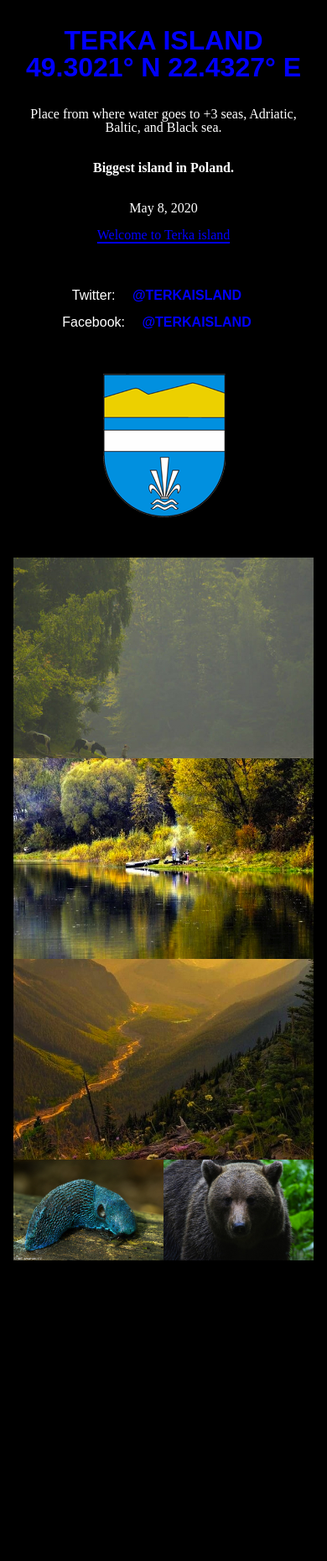
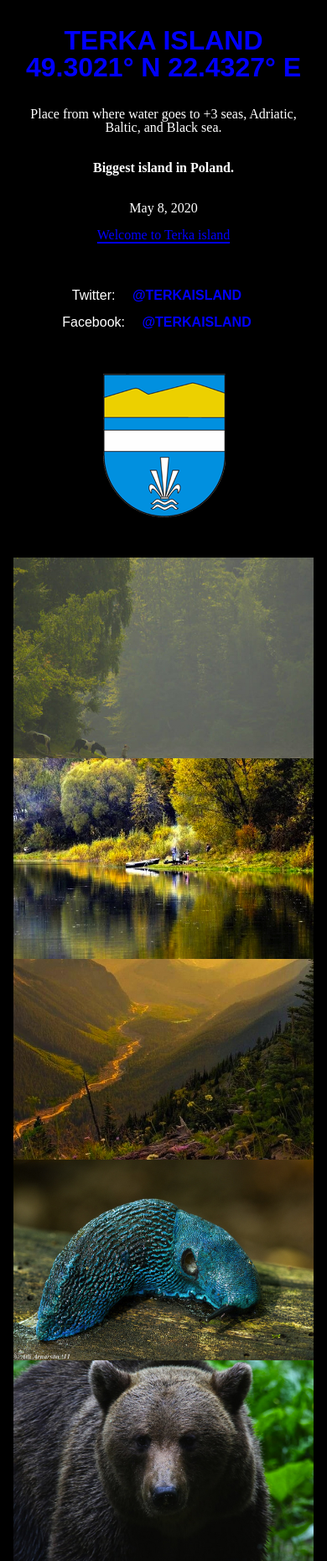
Before and after one commit to terkaisland/terkaisland.github.io, a Jekyll site: the page built from index.markdown, in a window 390 px wide. Shown: the whole page at 84% size. Built offline with Jekyll 4.4.1, drawn with Linux system fonts in a browser that asks for light colours; before the commit the page ends 1501 px from its top, so only the background shows below that.

Commit message:
fixing small screen displaying issue

```diff
--- a/css/style.css
+++ b/css/style.css
@@ -438,4 +438,10 @@ header p+p {
 	#footer_gallery img {
 		width:100%;
 	}
+	#footer_gallery img.first_in_row_2 {
+		width:100%;
+	}
+	#footer_gallery img.first_in_row_2 + img {
+		width:100%;
+	}
 }
```
Also changed, not shown: 2 other files.
